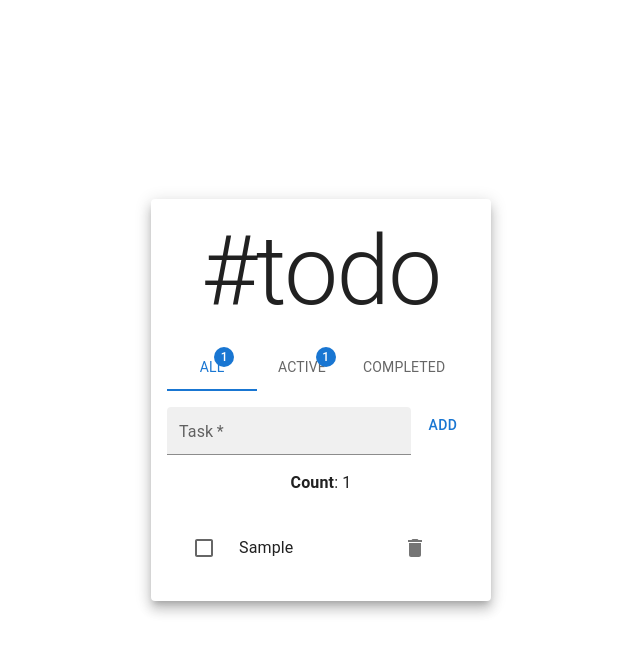
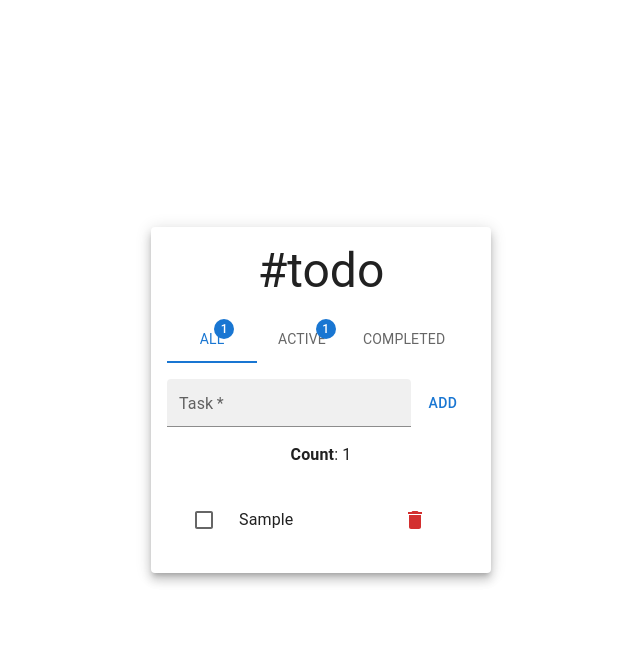
Before and after one commit to mukeshgurpude/todo-app, a React (Create React App) app: page / in a window 1280 px wide. Both pictures are taken after typing "Sample" into the empty fields and a click on the button "ADD". Shown: the top 654 px of the page, without its empty margins (319-959 px from the left). Built offline with nearby package versions, Linux system fonts and the light colour scheme.

Commit message:
chore: change some styling

```diff
--- a/src/App.js
+++ b/src/App.js
@@ -67,10 +67,10 @@ function App() {
   }
 
   return <Box sx={{justifyContent: 'center', alignItems: 'center',display: 'flex',minHeight: '100vh'}}>
-    <Paper elevation={9} sx={{maxWidth: 'max-content', padding: 2, textAlign: 'center'}}>
+    <Paper elevation={7} sx={{maxWidth: 'max-content', padding: 2, textAlign: 'center'}}>
       <CssBaseline />
       <Stack m='0 auto' spacing={2} width='max-content'>
-        <Typography variant="h1">#todo</Typography>
+        <Typography variant="h3">#todo</Typography>
         <Tabs value={filter} onChange={(e, value) => setFilter(value)}>
           <Tab label={<Label text="All" num={tasks.count} />} value="all"/>
           <Tab label={<Label text="Active" num={tasks.tasks.filter(t => !t.done).length} />} value="active"/>
--- a/src/components/editor.jsx
+++ b/src/components/editor.jsx
@@ -10,7 +10,7 @@ export default function Editor({addTask}) {
     setName('')
   }
 
-  return <form onSubmit={handleSubmit}>
+  return <form onSubmit={handleSubmit} style={{display: 'flex', alignItems: 'center'}}>
     <TextField value={name} label="Task" onChange={handleChange} size='small' variant="filled" required/>
     <Button type="submit">Add</Button>
   </form>
--- a/src/components/list.jsx
+++ b/src/components/list.jsx
@@ -20,7 +20,16 @@ export default function TaskList({tasks, filter, toggleTask, clearCompleted, rem
     <Stack spacing={2}>
       <Typography variant="body1"><strong>Count</strong>: {filteredTasks.length}</Typography>
       {
-        filter === 'completed' && <Button onClick={clearCompleted}>Remove completed</Button>
+        filter === 'completed'
+        &&
+        <Button
+          onClick={clearCompleted}
+          color="error"
+          variant="outlined"
+          sx={{width: 'max-content', margin: 'auto !important', marginTop: '16px', cursor: 'pointer'}}
+        >
+          Remove completed
+        </Button>
       }
       <List>
         {filteredTasks.map(task => <Task key={task.id} task={task} toggleTask={toggleTask} removeTask={removeTask}/>)}
--- a/src/components/task.jsx
+++ b/src/components/task.jsx
@@ -14,7 +14,7 @@ export default function Task({task, toggleTask, removeTask}) {
     </ListItemIcon>
     <ListItemText primary={task.text} onClick={handleChange}/>
     <ListItemIcon onClick={() => removeTask(task.id)}>
-      <DeleteIcon color="alert"/>
+      <DeleteIcon color="error"/>
     </ListItemIcon>
   </ListItem>;
 }
```
